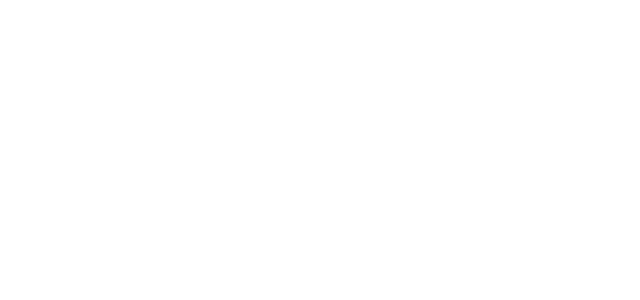
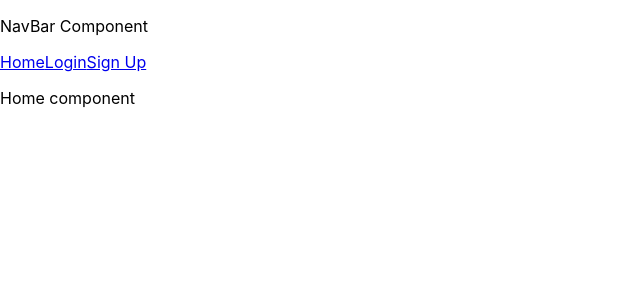
Before and after one commit to glhc/ga-bot-ui, a React (Create React App) app: page / in a window 1280 px wide. Shown: the top 300 px of the page, without its empty margins (0-640 px from the left). Built offline with nearby package versions, Linux system fonts and the light colour scheme.

Commit message:
Add some new components, Write some NavBar.js

```diff
--- a/src/App.js
+++ b/src/App.js
@@ -1,10 +1,11 @@
 import React from 'react';
 import {BrowserRouter as Router, Switch, Route, Link} from 'react-router-dom';
+import "./App.css";
+
 import NavBar from './components/NavBar/NavBar.js';
 import Login from './components/Login/Login.js';
 import SignUp from './components/Login/Login.js';
-
-import "./App.css";
+import Home from './components/Home/Home.js';
 
 function App() {
   return (
@@ -12,6 +13,9 @@ function App() {
       <NavBar />
 
       <Switch>
+        <Route path='/'>
+          <Home />
+        </Route>
         <Route path='/login'>
           <Login />
         </Route>
--- /dev/null
+++ b/src/components/Home/Home.js
@@ -0,0 +1,9 @@
+import React, {useState, useEffect} from 'react';
+
+function Home(props) {
+  return (
+    <p>Home component</p>
+  );
+}
+
+export default Home;
--- a/src/components/Login/Login.js
+++ b/src/components/Login/Login.js
@@ -0,0 +1,9 @@
+import React, {useState, useEffect} from 'react';
+
+function Login(props) {
+  return (
+    <p>This is the Login Component</p>
+  );
+};
+
+export default Login;
--- a/src/components/NavBar/NavBar.js
+++ b/src/components/NavBar/NavBar.js
@@ -1,8 +1,14 @@
 import React, {useState, useEffect} from 'react';
+import {Link} from 'react-router-dom';
 
 function NavBar(props) {
   return (
     <>
+      <p> NavBar Component </p>
+      <Link to="/">Home</Link>
+      <Link to="/login">Login</Link>
+      <Link to="/signup">Sign Up</Link>
+
       {props.children}
     </>
   );
--- /dev/null
+++ b/src/config.js
@@ -0,0 +1,5 @@
+const config = {
+  "BACKEND_URL": "http://localhost:3010"
+};
+
+export default config;
```
Also changed, not shown: src/components/SignUp/SignUp.js (+9 -0 lines).
